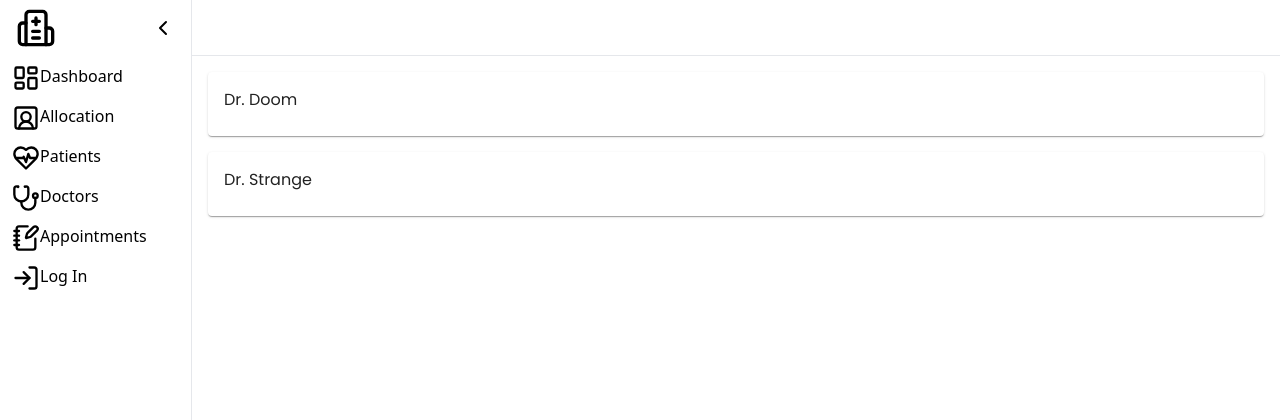
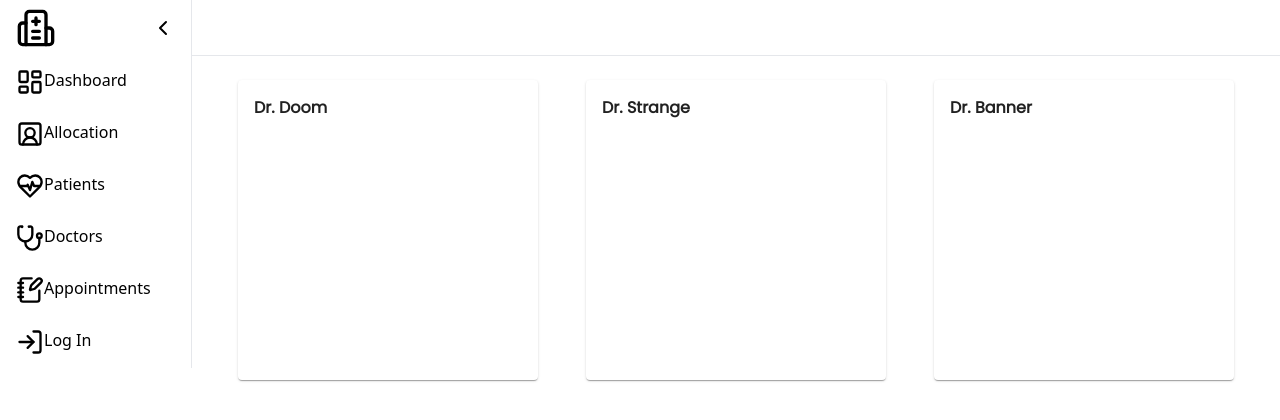
Before and after one commit to StatShibe/Healthcare_Analytics, a React (Vite) app in the folder healthcare_frontend/: page /doctors in a window 1280 px wide. Shown: the top 420 px of the page. Built offline with nearby package versions, Linux system fonts and the light colour scheme.

Commit message:
Added pages

```diff
--- a/healthcare_frontend/src/components/CardComp.jsx
+++ b/healthcare_frontend/src/components/CardComp.jsx
@@ -1,12 +1,10 @@
 import Card from "@mui/material/Card"
 import CardContent from "@mui/material/CardContent"
-import { Typography } from "@mui/material"
-import { Car } from "lucide-react"
 
-const CardComp = ({text}) => {
+const CardComp = ({text, styling}) => {
 	return(
-		<Card className="m-4">
-			<CardContent>
+		<Card className={styling}>
+			<CardContent className="font-bold">
 				<h1>{text}</h1>
 			</CardContent>
 		</Card>
--- a/healthcare_frontend/src/components/SideMenu.jsx
+++ b/healthcare_frontend/src/components/SideMenu.jsx
@@ -26,7 +26,7 @@ function SideMenu() {
 
   return (
       <>
-        <div>
+        <div className='flex flex-col'>
         	<SideNavBar>
         	  <Link to = "/dashboard"><SideBarItem text = "Dashboard" icon = {<LayoutDashboardIcon className="ml-1 w-7 h-7"/>}/></Link>
         	  <Link to = "/allocation"><SideBarItem text = "Allocation" icon = {<UserSquare2 className="ml-1 w-7 h-7"/>}/></Link>
--- a/healthcare_frontend/src/components/SideNavBar.jsx
+++ b/healthcare_frontend/src/components/SideNavBar.jsx
@@ -6,7 +6,7 @@ const SideBarContext = createContext();
 const SideNavBar = ({ children }) => {
     const [isOpen, setIsOpen] = useState(true);
     return (
-        <div className={`flex h-screen bg-gray-200 ${isOpen ? "w-48" : "w-16"} transition-all duration-300`}>
+        <div className={`flex h-fit bg-gray-200 ${isOpen ? "w-48" : "w-16"} transition-all duration-300`}>
             {/* Sidebar */}
             <div className={`bg-white border-r ${isOpen ? "" : "border-gray-300"} w-full flex flex-col`}>
                 {/* Sidebar Header */}
@@ -32,8 +32,8 @@ export default SideNavBar;
 export const SideBarItem = ({text, icon}) =>{
     const {isOpen} = useContext(SideBarContext)
     return(
-        <li className={`hover:bg-slate-500 hover:text-white overflow-hidden h-10 p-2 cursor-pointer ${isOpen ? "w-64" : "w-16" }`}>
-            <div className="flex flex-row">
+        <li className={`hover:bg-slate-500 hover:text-white overflow-hidden h-15 p-3 cursor-pointer ${isOpen ? "w-64" : "w-16" }`}>
+            <div className="flex flex-row justify-start">
                 {icon}
                 <span className={`overflow-hidden ${isOpen ? "" : "w-0"}`}>{text}</span>
             </div>
--- a/healthcare_frontend/src/pages/Appointments.jsx
+++ b/healthcare_frontend/src/pages/Appointments.jsx
@@ -1,14 +1,28 @@
 import React from 'react'
 import SideMenu from '../components/SideMenu'
 import NavigationBar from '../components/NavigationBar'
+import CardComp from '../components/CardComp'
 
 export const Appointments = () => {
+  const calenderStyling = "m-6 h-[300px] w-[300px]"
+  const listStyling = "m-6 h-screen w-[600px]"
+  const recencyStyling = "m-6 h-[300px] w-[300px]"
   return (
     <div className="flex flex-row">
       <SideMenu/>
       <div className="h-screen w-screen bg-white font-poppins">
           <NavigationBar/>
-          <h1>Appointments</h1>
+          <div className='grid grid-cols-2 grid-rows-2 h-screen w-fit'>
+            <div>
+              <CardComp text = {"Calender"} styling ={calenderStyling}/>
+            </div>
+            <div className='col-row-2 w-[600px] h-fit'>
+              <CardComp text = {"Appointment List"} styling = {listStyling}/>
+            </div>
+            <div>
+              <CardComp text  = {"Recency List"} styling={recencyStyling}/>
+            </div>
+          </div>
       </div>
     </div>
   )
--- a/healthcare_frontend/src/pages/DashboardPage.jsx
+++ b/healthcare_frontend/src/pages/DashboardPage.jsx
@@ -10,9 +10,9 @@ const DashboardPage = () => {
     <>
 		<div className='flex flex-row'>
 			<SideMenu/>
-			<div className="h-screen w-screen bg-white font-poppins">
+			<div className="h-fit w-screen bg-white font-poppins">
 			  	<NavigationBar/>
-				<div className='grid grid-cols-3 grid-rows-3 gap-4 justify-center'>
+				<div className='grid grid-cols-3 grid-rows-1 gap-4 justify-center'>
 					<div className='p-5'>
 						<PieGraph/>
 	        		</div>
--- a/healthcare_frontend/src/pages/Doctors.jsx
+++ b/healthcare_frontend/src/pages/Doctors.jsx
@@ -3,13 +3,17 @@ import SideMenu from "../components/SideMenu"
 import CardComp from "../components/CardComp"
 
 export const Doctors = () => {
+  const cardStyles = "m-6 h-[300px] w-[300px] hover:scale-125 hover:transition-all hover:bg-gradient-to-r from-slate-600 to-slate-300 hover:text-white";
   return (
     <div className="flex flex-row">
       <SideMenu/>
       <div className="h-screen w-screen bg-white font-poppins">
       <NavigationBar/>
-      <CardComp text={"Dr. Doom"}/>
-      <CardComp text={"Dr. Strange"}/>
+      <div className="flex flex-row justify-center items-center">
+        <CardComp text={"Dr. Doom"} styling={cardStyles}/>
+        <CardComp text={"Dr. Strange"} styling={cardStyles}/>
+        <CardComp text = {"Dr. Banner"} styling={cardStyles}/>
+      </div>
       </div>
     </div>
   )
```
